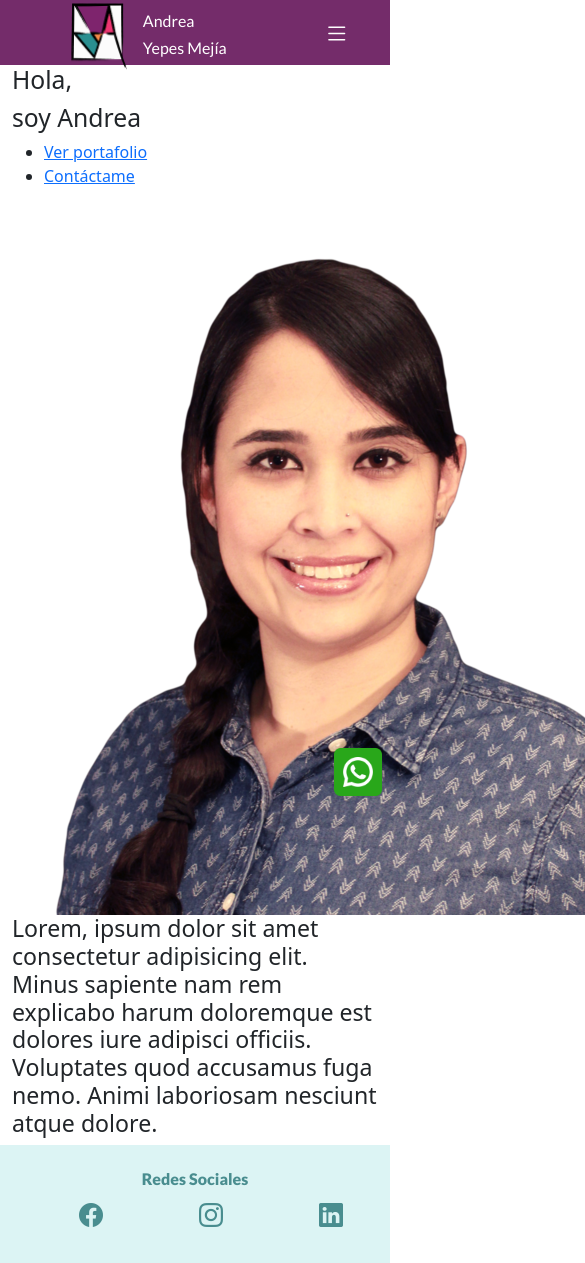
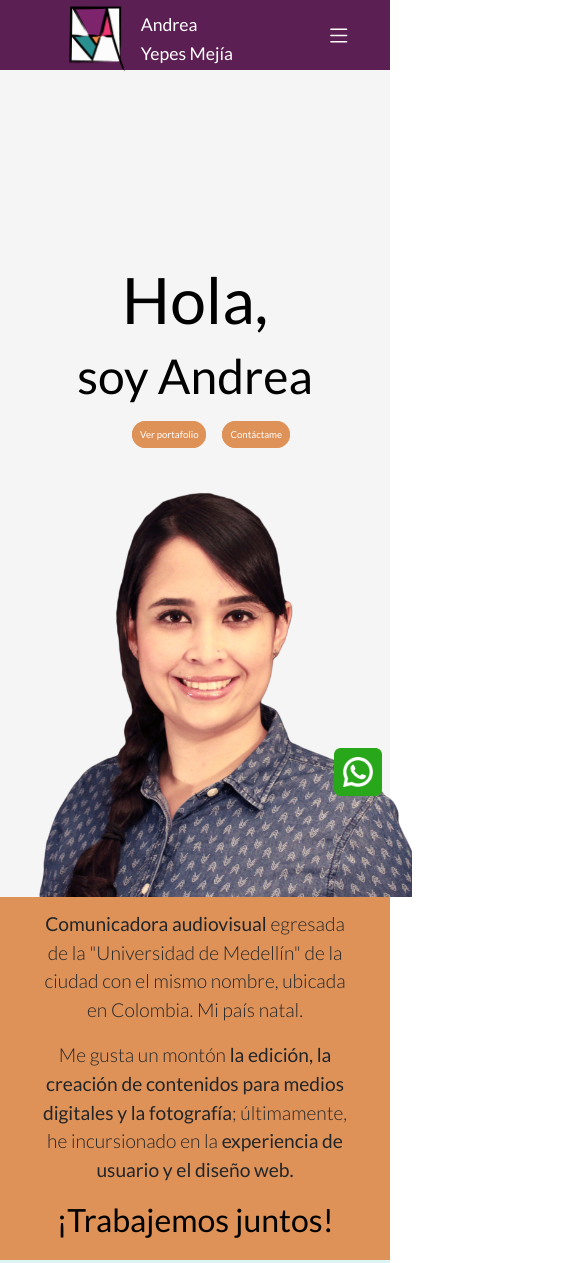
Before and after one commit to aym883/andrea-yepes, a plain HTML site: page index.html in a window 390 px wide. Shown: the top 1263 px of the page, 585 px wide, since content can reach past the window. Drawn offline with nearby package versions, Linux system fonts and the light colour scheme.

Commit message:
cuarto commit home responsive

```diff
--- a/index.html
+++ b/index.html
@@ -66,16 +66,18 @@
   </header>
 
     <!-- Main-->
-    <main>
-     <div class="container">
+    <main class="main-index">
 
-      <div class="row main-home">
+     <div class="container-fluid">
 
-        <div class="col">
+      <div class="row text-center text-md-center text-lg-center">
 
-          <h2 class="h2-index1">Hola, </h2>
-          <h2 class="h2-index2">soy Andrea</h2>
+        <div class="col columna1 col-sm-12 col-md-4 col-lg-4 col-xl-3">
 
+          <div>
+            <h2 class="h2-index1">Hola, </h2>
+            <h2 class="h2-index2">soy Andrea</h2>
+          </div>
           <ul class="ul-botones-index">
             <li class="li-botones-index"><a class="a-boton-index" href="./pages/portafolio.html" target="_blank">Ver portafolio</a></li>
             <li class="li-botones-index"><a class="a-boton-index" href="./pages/contacto.html" target="_blank">Contáctame</a></li>
@@ -83,17 +85,23 @@
 
         </div>
 
-        <div class="col">
+        <div class="col columna2 col-sm-12 col-md-8 col-lg-8 col-xl-5">
+
           <img class="foto-index" src="./img/andrea_yepes_mejía.png" alt="Foto de mujer"/>
+
         </div>
-        <div class="col">
-          <h3 class="h3-index">
-            Lorem, ipsum dolor sit amet consectetur adipisicing elit. Minus
-            sapiente nam rem explicabo harum doloremque est dolores iure adipisci
-            officiis. Voluptates quod accusamus fuga nemo. Animi laboriosam
-            nesciunt atque dolore.
-          </h3>
+
+        <div class="col columna3 col-sm-12 col-md-12 col-lg-12 col-xl-4">
+
+          <p class="p-home p-home1">
+            <b>Comunicadora audiovisual</b> egresada de la "Universidad de Medellín" de la ciudad con el mismo nombre, ubicada en Colombia. Mi país natal.</p>
+
+            <p class="p-home p-home2">Me gusta un montón <b>la edición, la creación de contenidos para medios digitales y la fotografía</b>;  últimamente, he incursionado en la <b>experiencia de usuario y el diseño web.</b></p>
+
+          <h3 class="h3-index"> ¡Trabajemos juntos!</h3>
+
         </div>
+
       </div>
 
       <!-- Boton whatsapp-->
--- a/partials/_botonWhatsapp.scss
+++ b/partials/_botonWhatsapp.scss
@@ -1,4 +1,3 @@
-
   .icono-whatsapp{
     width: 3rem;
     position: fixed;
--- a/partials/_footer.scss
+++ b/partials/_footer.scss
@@ -1,4 +1,3 @@
-/* Footer */
 
 .pie {
     background-color: rgb(220, 244, 244) ;
--- a/partials/_header.scss
+++ b/partials/_header.scss
@@ -1,6 +1,5 @@
-
 .menu {
-    background-color: $colorMorado;
+  background-color: $colorMoradoOscuro;
 
   height: 80px;
   width: 100vw;
@@ -10,10 +9,11 @@
   align-items: center;
   justify-content: space-around;
 }
+
 .logo-nombre {
   display: flex;
   flex-direction: row;
-    align-items: start;
+  align-items: flex-start;
   margin-right: 1rem;
   margin-top: 2rem;
 }
@@ -28,14 +28,14 @@
 .h1-nombre-header {
   display: flex;
   flex-direction: column;
-    justify-content: start;
+  justify-content: flex-start;
 }
 
 .h1-header1 {
   font-family: "Lato", sans-serif;
   font-weight: 500;
   font-style: bold;
-    font-size: 1.4rem;
+  font-size: 1.1rem;
 
   color: $colorBlanco;
 
@@ -118,36 +118,45 @@
   display: none;
 }
 
-  @media (max-width: 830px){
+@media (max-width: 830px) {
   .menu {
     height: 75px;
   }
+
   .logo-personal {
     width: 4rem;
   }
+
   .h1-header1 {
     font-size: 1.2rem;
   }
+
   .h1-header2 {
     font-size: 1.2rem;
   }
+
   .a-menu {
     font-size: 1rem;
   }
 }
+
 @media (max-width: 715px) {
   .menu {
     height: 70px;
   }
+
   .logo-personal {
     width: 3.8rem;
   }
+
   .h1-header1 {
     font-size: 1rem;
   }
+
   .h1-header2 {
     font-size: 1rem;
   }
+
   .a-menu {
     font-size: 0.8rem;
   }
@@ -157,27 +166,32 @@
   .menu {
     height: 65px;
   }
+
   .logo-personal {
     width: 3.5rem;
   }
+
   .h1-header1 {
     font-size: 0.8rem;
   }
+
   .h1-header2 {
     font-size: 0.8rem;
   }
+
   .a-menu {
     font-size: 0.7rem;
   }
 }
-  @media (max-width: 580px){
+
+@media (max-width: 580px) {
   .menu-items {
     position: fixed;
     width: 100vw;
     height: 100vw;
     text-align: center;
     flex-direction: column;
-      background: $color;
+    background: $colorMoradoClaro;
     top: 50px;
 
     gap: 1rem;
@@ -196,6 +210,7 @@
   .a-menu {
     font-size: 1rem;
   }
+
   .menu {
     height: 70px;
   }
@@ -203,6 +218,7 @@
   .h1-header1 {
     font-size: 1.1rem;
   }
+
   .h1-header2 {
     font-size: 1.1rem;
   }
@@ -211,7 +227,7 @@
     display: block;
   }
 
-    #check:checked ~ .menu-items{
+  #check:checked~.menu-items {
     left: 0;
   }
 }
--- /dev/null
+++ b/partials/_home.scss
@@ -0,0 +1,91 @@
+.main-index {
+    background-color: rgb(245, 245, 245);
+}
+
+.columna1 {
+    padding-left: 3rem;
+    display: flex;
+    flex-direction: column;
+    justify-content: center
+
+}
+
+.h2-index1 {
+    font-family: 'Lato', sans-serif;
+    font-weight: 400;
+    font-style: normal;
+    font-size: 4rem;
+    text-align: center;
+    color: rgb(0, 0, 0);
+    padding-top: 12rem;
+}
+
+.h2-index2 {
+    font-family: 'Lato', sans-serif;
+    font-weight: 400;
+    font-style: normal;
+    font-size: 3rem;
+    text-align: center;
+    color: rgb(0, 0, 0);
+}
+
+.ul-botones-index {
+    list-style-type: none;
+    display: flex;
+    flex-direction: row;
+    justify-content: center;
+    margin-top: 1rem;
+}
+
+.li-botones-index {
+    font-family: 'Lato', sans-serif;
+    font-style: normal;
+    font-weight: 400;
+    font-size: 0.6rem;
+}
+
+.a-boton-index {
+    text-decoration: none;
+    text-decoration-line: none;
+
+    color: rgb(255, 255, 255);
+    background-color: $colorNaranja;
+
+    border: 0.5rem solid $colorNaranja;
+    border-radius: 5rem;
+    margin: 0.5rem;
+}
+
+.foto-index {
+    width: 25rem;
+}
+
+.columna3 {
+    background-color: $colorNaranja;
+    display: flex;
+    flex-direction: column;
+    align-items: center;
+    justify-content: center;
+}
+
+.p-home {
+    font-family: 'Lato', sans-serif;
+    font-weight: 300;
+    font-style: light;
+    font-size: 1.2rem;
+    padding-left: 1.5rem;
+    padding-right: 1.5rem;
+}
+
+.p-home1 {
+    padding-top: 0.8rem;
+}
+
+.h3-index {
+    font-family: 'Lato', sans-serif;
+    font-weight: 400;
+    font-style: normal;
+    font-size: 2rem;
+    color: rgb(0, 0, 0);
+    padding-bottom: 0.8rem;
+}
--- a/partials/_resets.scss
+++ b/partials/_resets.scss
@@ -4,6 +4,5 @@
     padding: 0;
     box-sizing: border-box;
   }
-
   @import url("https://fonts.googleapis.com/css2?family=Lato:ital,wght@0,100;0,300;0,400;0,900;1,300;1,700&display=swap");
   /* font-family: 'Lato', sans-serif; */
--- a/partials/_variables.scss
+++ b/partials/_variables.scss
@@ -5,3 +5,4 @@ $colorMoradoOscuro:rgb(92, 31, 83);
 $colorBlanco: rgb(255, 255, 255);
 $colorVerdeOscuro:rgb(9, 112, 115);
 $colorVerde:rgb(73, 141, 143);
+$colorNaranja:rgb(223, 146, 88);
--- a/scss/estilos.scss
+++ b/scss/estilos.scss
@@ -1,10 +1,6 @@
 @import "../partials/variables";
-
 @import "../partials/resets";
-
 @import "../partials/header";
-@import "../partials/mainIndex";
-
-
+@import "../partials/home";
 @import "../partials/botonWhatsapp";
 @import "../partials/footer";
```
Also changed, not shown: partials/_mainIndex.scss (deleted), scss/estilos.css, 1 other file. Lines whose indentation alone changed are shown as unchanged.
